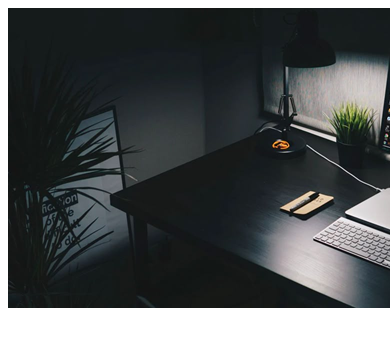
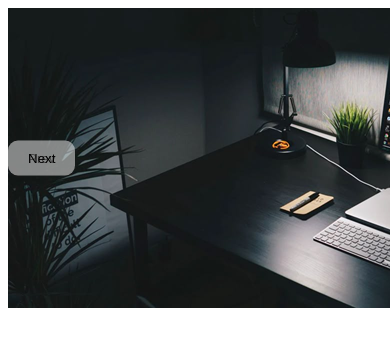
Before and after one commit to Nova-dotcom-code/image_slider, a plain HTML site: page index.html in a window 390 px wide. Shown: the top 346 px of the page. Drawn offline with Linux system fonts and the light colour scheme.

Commit message:
modified style.css applied style to the slider images and button to make it responsive and visual appealing

```diff
--- a/style.css
+++ b/style.css
@@ -8,3 +8,18 @@
     display: flex;
     transition: transform 1s ease-in-out;
 }
+.slider img{
+    width: 600px;
+    height: 300px;
+    object-fit: fill;
+}
+.slider-container button{
+    position: absolute;
+    top: 50%;
+    transform: translateY(-50%);
+    background-color: rgba(240,240,240,0.3);
+    border: none;
+    border-radius: 10px;
+    padding: 10px 20px;
+    cursor: pointer;
+}
```
